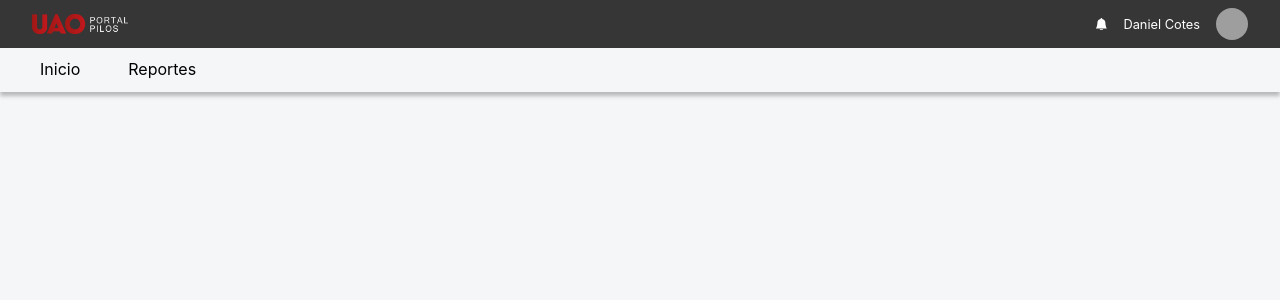
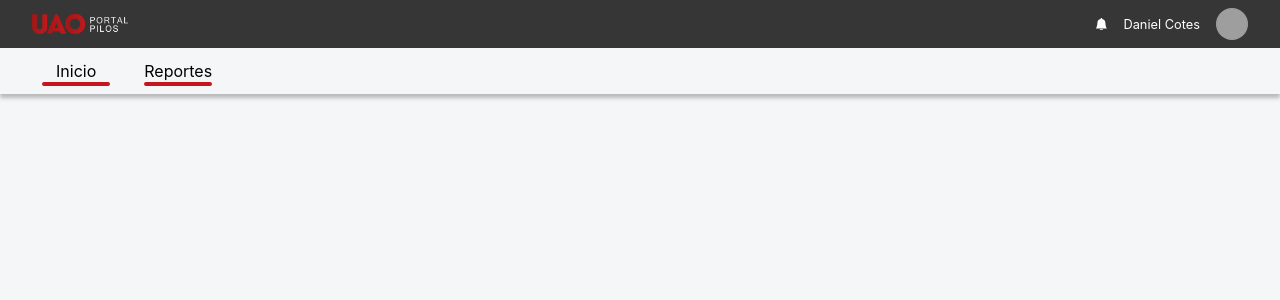
Before and after one commit to JuanEZuluaga/proyecto_final_web, a React (Create React App) app: page / in a window 1280 px wide. Shown: the top 300 px of the page. Built offline with nearby package versions, Linux system fonts and the light colour scheme; grey boxes are pictures that could not be loaded.

Commit message:
SubNavBar

```diff
--- a/src/Components/Subnavbar/Sectionname/Sectionname.css
+++ b/src/Components/Subnavbar/Sectionname/Sectionname.css
@@ -1,5 +1,18 @@
-.Sectionname_subnavar {
-  padding-bottom: 0.3rem;
+.Sectionname_subnavbar {
   padding-top: 0.2rem;
-  margin: 0rem 1.5rem;
+  margin: 0.1rem 1.5rem;
 }
+
+.Sectionname_div_subnavbar {
+  display: flex;
+  flex-direction: column;
+  align-items: center;
+}
+
+.Sectionname_subnavbar_selector {
+  border: 2px solid #c4161c;
+  border-radius: 10rem;
+  width: 4rem;
+  background-color: #c4161c;
+  margin: 0rem;
+}
--- a/src/Components/Subnavbar/Sectionname/Sectionname.js
+++ b/src/Components/Subnavbar/Sectionname/Sectionname.js
@@ -5,7 +5,11 @@ import './Sectionname.css'
 const Sectionname = ({ clase }) => {
     return (
 
-        <span className='Sectionname_subnavar'>{clase}</span>
+        <div className='Sectionname_div_subnavbar'>
+            <span className='Sectionname_subnavbar'>{clase}</span>
+            <span className='Sectionname_subnavbar_selector'></span>
+        </div>
+
 
     )
 }
--- a/src/Components/Subnavbar/Subnavbar.css
+++ b/src/Components/Subnavbar/Subnavbar.css
@@ -2,6 +2,6 @@
   display: flex;
   align-items: center;
   justify-content: flex-start;
-  padding: 0.5rem 1rem;
+  padding: 0.5rem 2rem;
   box-shadow: 0px 4px 4px rgb(0 0 0 / 25%);
 }
```
